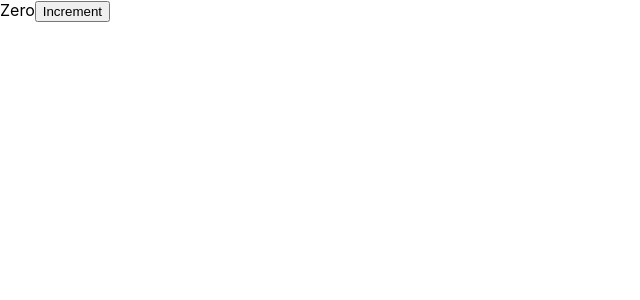
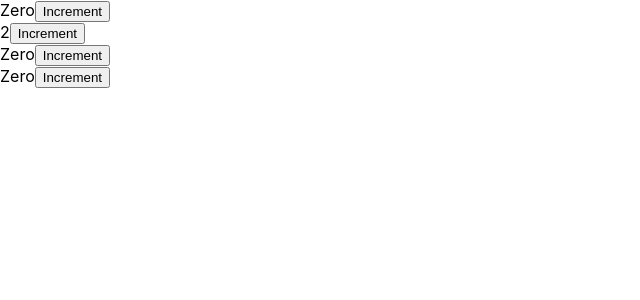
Before and after one commit to fuboki10/Counter-App, a React (Create React App) app: page / in a window 1280 px wide. Shown: the top 300 px of the page, without its empty margins (0-640 px from the left). Built offline with nearby package versions, Linux system fonts and the light colour scheme.

Commit message:
Make counters component that pass init value to counter component

```diff
--- a/src/components/counter.jsx
+++ b/src/components/counter.jsx
@@ -2,16 +2,16 @@
 
 class Counter extends Component {
   state = {
-    count: 0,
+    value: this.props.value,
   };
 
   handleIncrement = () => {
-    this.setState({ count: this.state.count + 1 });
+    this.setState({ value: this.state.value + 1 });
   };
 
   render() {
     return (
-      <React.Fragment>
+      <div>
         <span className={this.getBadgeClasses()}>{this.formatCount()}</span>
         <button
           onClick={this.handleIncrement}
@@ -19,18 +19,18 @@
         >
           Increment
         </button>
-      </React.Fragment>
+      </div>
     );
   }
 
   getBadgeClasses() {
     let classes = "badge m-2 badge-";
-    classes += this.state.count === 0 ? "warning" : "primary";
+    classes += this.state.value === 0 ? "warning" : "primary";
     return classes;
   }
 
   formatCount() {
-    const { count } = this.state;
+    const { value: count } = this.state;
     return count === 0 ? "Zero" : count;
   }
 }
--- /dev/null
+++ b/src/components/counters.jsx
@@ -0,0 +1,24 @@
+import React, { Component } from "react";
+import Counter from "./counter.jsx";
+
+class Counters extends Component {
+  state = {
+    counters: [
+      { id: 1, value: 0 },
+      { id: 2, value: 2 },
+      { id: 3, value: 0 },
+      { id: 4, value: 0 },
+    ],
+  };
+  render() {
+    return (
+      <div>
+        {this.state.counters.map((counter) => (
+          <Counter key={counter.id} value={counter.value} />
+        ))}
+      </div>
+    );
+  }
+}
+
+export default Counters;
--- a/src/index.js
+++ b/src/index.js
@@ -1,16 +1,11 @@
-import React from 'react';
-import ReactDOM from 'react-dom';
-import './index.css';
-import App from './App';
-import * as serviceWorker from './serviceWorker';
-import Counter from './components/counter.jsx';
+import React from "react";
+import ReactDOM from "react-dom";
+import "./index.css";
+import App from "./App";
+import * as serviceWorker from "./serviceWorker";
+import Counters from "./components/counters.jsx";
 
-ReactDOM.render(
-  <React.StrictMode>
-    <Counter />
-  </React.StrictMode>,
-  document.getElementById('root')
-);
+ReactDOM.render(<Counters />, document.getElementById("root"));
 
 // If you want your app to work offline and load faster, you can change
 // unregister() to register() below. Note this comes with some pitfalls.
```
